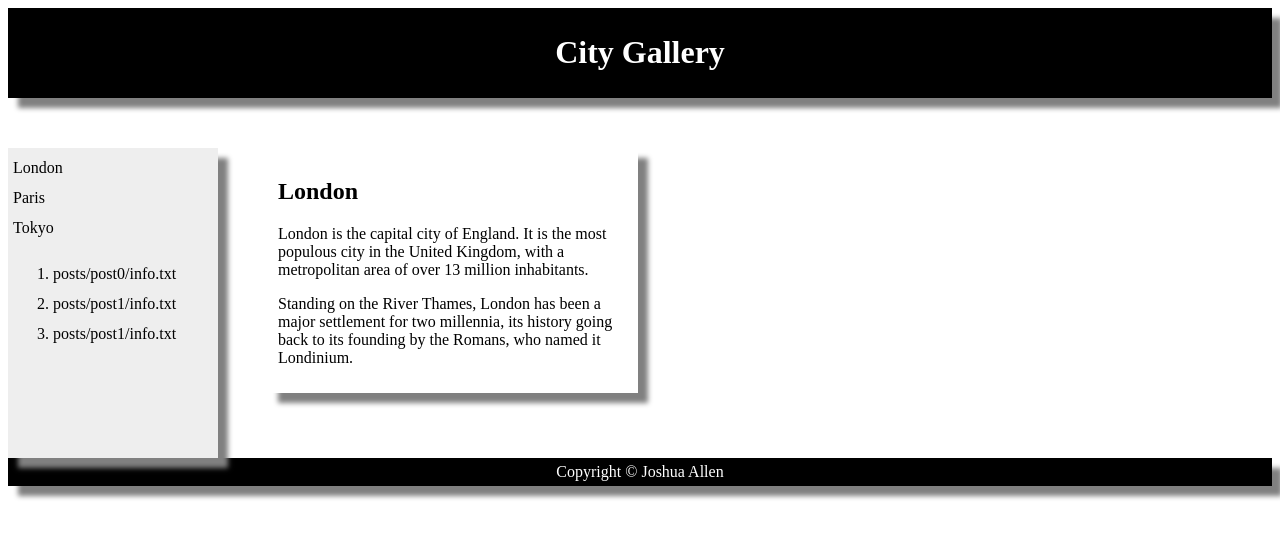
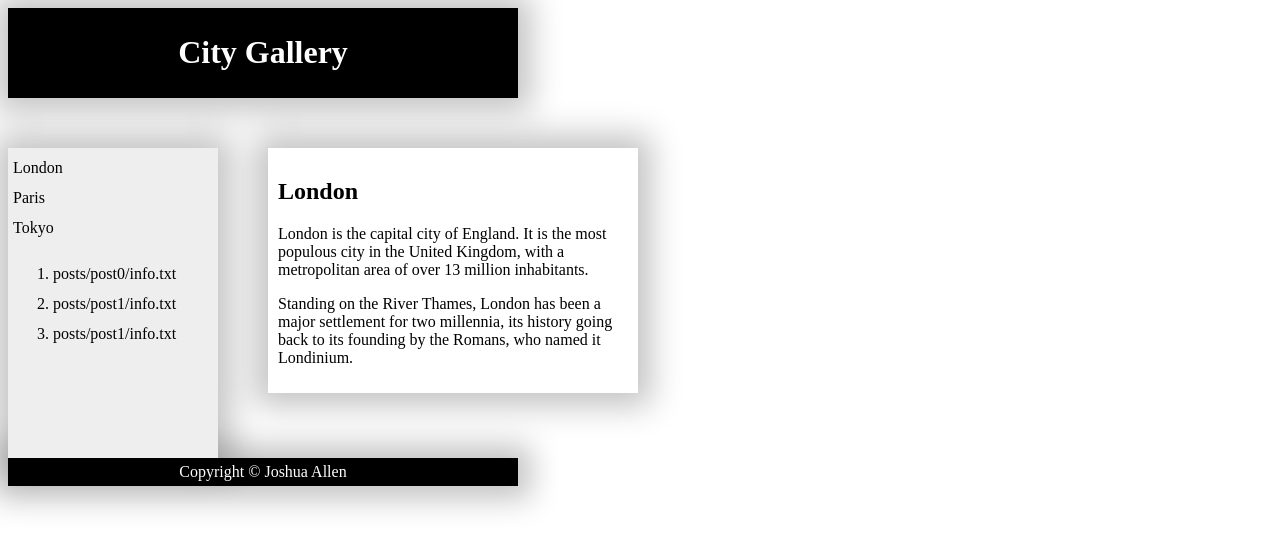
Before and after one commit to Joshua-Allen/Joshua-Allen.github.io, a PHP site: page / in a window 1280 px wide. Shown: the top 550 px of the page. Run offline with PHP 8.4, Linux system fonts and the light colour scheme; some libraries are stand-ins or nearby versions.

Commit message:
looking good p3

```diff
--- a/css/test.css
+++ b/css/test.css
@@ -1,10 +1,11 @@
 header {
+	max-width: 500px;
     background-color:black;
     color:white;
     text-align:center;
     padding:5px;
 	margin-bottom:50px;
-	box-shadow: 10px 10px 5px grey;
+	box-shadow: 0px 0px 30px 13px rgba(0,0,0,0.24);
 }
 nav {
     line-height:30px;
@@ -13,21 +14,22 @@ nav {
     width:200px;
     float:left;
     padding:5px;
-	box-shadow: 10px 10px 5px grey;
+	box-shadow: 0px 0px 30px 13px rgba(0,0,0,0.24);
 }
 section {
     width:350px;
     float:left;
     padding:10px;
 	margin-left:50px;
-	box-shadow: 10px 10px 5px grey;
+	box-shadow: 0px 0px 30px 13px rgba(0,0,0,0.24);
 }
 footer {
+	max-width: 500px;
     background-color:black;
     color:white;
     clear:both;
     text-align:center;
     padding:5px;
 	margin-top:50px;
-	box-shadow: 10px 10px 5px grey;
+	box-shadow: 0px 0px 30px 13px rgba(0,0,0,0.24);
 }
```
